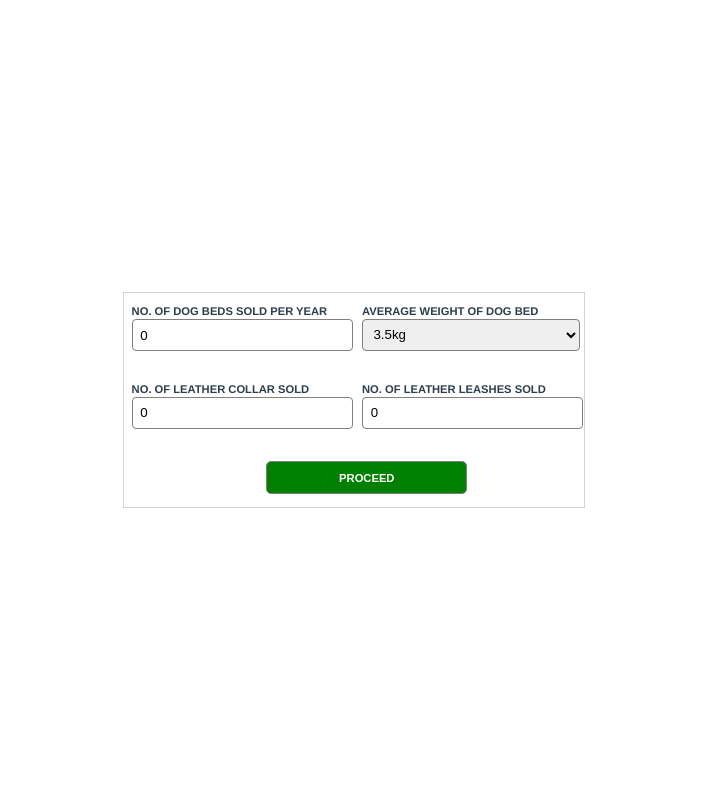
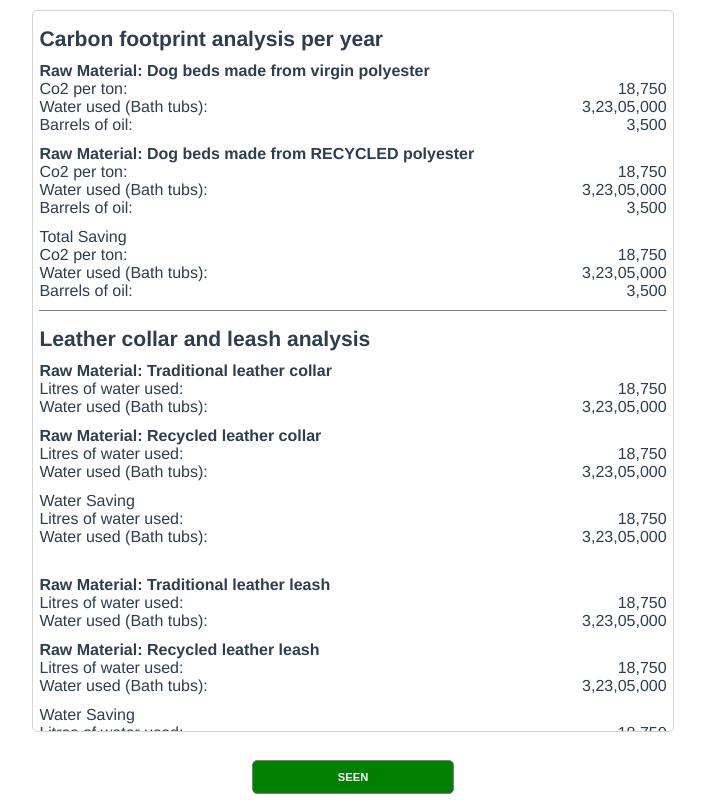
Before and after one commit to encodedBicoding/project_blu_prototype, a Vue app: page / in a window 1280 px wide. Both pictures are taken after a click on the button "PROCEED". Shown: the whole page, without its empty margins (287-992 px from the left). Built offline with nearby package versions, Linux system fonts and the light colour scheme; no server answers.

Commit message:
update app with dummy data build

```diff
--- a/src/views/Home.vue
+++ b/src/views/Home.vue
@@ -36,42 +36,54 @@
         <div class="table">
           <label class="table_header_label">Carbon footprint analysis per year</label>
           <div class="table_content">
-            <div class="table_key">
+            <div class="table_key font_bold">
               <span>Raw Material: </span>
               <span>Dog beds made from virgin polyester</span>
             </div>
             <div class="table_value_container">
               <div class="table_value_item">
                 <span>Co2 per ton: </span>
-              <span>18,750</span>
+                <span>{{
+                  formatCurrency(dog_bed_made_from_virgin_polyester.co2_per_ton)
+                  }}</span>
               </div>
               <div class="table_value_item">
                 <span>Water used (Bath tubs): </span>
-              <span>32,305,000</span>
+                <span>{{
+                  formatCurrency(dog_bed_made_from_virgin_polyester.water_used)
+                  }}</span>
               </div>
               <div class="table_value_item">
                 <span>Barrels of oil: </span>
-              <span>3,500</span>
+                <span>{{
+                  formatCurrency(dog_bed_made_from_virgin_polyester.barrel_of_oil)
+                }}</span>
               </div>
             </div>
           </div>
           <div class="table_content">
-            <div class="table_key">
+            <div class="table_key font_bold">
             <span>Raw Material: </span>
             <span>Dog beds made from RECYCLED polyester</span>
           </div>
           <div class="table_value_container">
             <div class="table_value_item">
               <span>Co2 per ton: </span>
-              <span>4,687</span>
+              <span>{{
+                formatCurrency(dog_bed_made_from_recycled_polyester.co2_per_ton)
+              }}</span>
             </div>
             <div class="table_value_item">
               <span>Water used (Bath tubs): </span>
-              <span>4,522,700</span>
+              <span>{{
+                formatCurrency(dog_bed_made_from_recycled_polyester.water_used)
+              }}</span>
             </div>
             <div class="table_value_item">
               <span>Barrels of oil: </span>
-              <span>1,050</span>
+              <span>{{
+                formatCurrency(dog_bed_made_from_recycled_polyester.barrel_of_oil)
+              }}</span>
             </div>
           </div>
           </div>
@@ -82,15 +94,15 @@
              <div class="table_value_container">
             <div class="table_value_item">
               <span>Co2 per ton: </span>
-              <span>14,062</span>
+              <span>{{formatCurrency(total_saving.co2_per_ton)}}</span>
             </div>
             <div class="table_value_item">
               <span>Water used (Bath tubs): </span>
-              <span>27,782,300</span>
+              <span>{{formatCurrency(total_saving.water_used)}}</span>
             </div>
             <div class="table_value_item">
               <span>Barrels of oil: </span>
-              <span>2,450</span>
+              <span>{{formatCurrency(total_saving.barrel_of_oil)}}</span>
             </div>
           </div>
           </div>
@@ -98,34 +110,42 @@
         <div class="table">
           <label class="table_header_label">Leather collar and leash analysis</label>
           <div class="table_content">
-            <div class="table_key">
+            <div class="table_key font_bold">
             <span>Raw Material: </span>
             <span>Traditional leather collar</span>
           </div>
           <div class="table_value_container">
             <div class="table_value_item">
               <span>Litres of water used: </span>
-              <span>5,296,000</span>
+              <span>{{
+                formatCurrency(traditional_leather_collar.litres_of_water_used)
+              }}</span>
             </div>
             <div class="table_value_item">
               <span>Water used (Bath tubs): </span>
-              <span>68,848</span>
+              <span>{{
+                formatCurrency(traditional_leather_collar.water_used)
+              }}</span>
             </div>
           </div>
           </div>
           <div class="table_content">
-            <div class="table_key">
+            <div class="table_key font_bold">
             <span>Raw Material: </span>
             <span>Recycled leather collar</span>
           </div>
           <div class="table_value_container">
             <div class="table_value_item">
               <span>Litres of water used: </span>
-              <span>529,600</span>
+              <span>{{
+                formatCurrency(recycled_leather_collar.litres_of_water_used)
+                }}</span>
             </div>
             <div class="table_value_item">
               <span>Water used (Bath tubs): </span>
-              <span>6,885</span>
+              <span>{{
+                formatCurrency(recycled_leather_collar.water_used)
+              }}</span>
             </div>
           </div>
           </div>
@@ -136,44 +156,54 @@
              <div class="table_value_container">
             <div class="table_value_item">
               <span>Litres of water used: </span>
-              <span>4,766,400</span>
+              <span>{{
+                formatCurrency(collar_water_saving.litres_of_water_used)
+              }}</span>
             </div>
             <div class="table_value_item">
               <span>Water used (Bath tubs): </span>
-              <span>61,963</span>
+              <span>{{formatCurrency(collar_water_saving.water_used)}}</span>
             </div>
           </div>
           </div>
           <br/>
           <div class="table_content">
-            <div class="table_key">
+            <div class="table_key font_bold">
             <span>Raw Material: </span>
             <span>Traditional leather leash</span>
           </div>
           <div class="table_value_container">
             <div class="table_value_item">
               <span>Litres of water used: </span>
-              <span>16,020,400</span>
+              <span>{{
+                formatCurrency(traditional_leather_leash.litres_of_water_used)
+              }}</span>
             </div>
             <div class="table_value_item">
               <span>Water used (Bath tubs): </span>
-              <span>208,265</span>
+              <span>{{
+                formatCurrency(traditional_leather_leash.water_used)
+              }}</span>
             </div>
           </div>
           </div>
           <div class="table_content">
-            <div class="table_key">
+            <div class="table_key font_bold">
             <span>Raw Material: </span>
             <span>Recycled leather leash</span>
           </div>
           <div class="table_value_container">
             <div class="table_value_item">
               <span>Litres of water used: </span>
-              <span>1,456,400</span>
+              <span>{{
+                formatCurrency(recycled_leather_leash.litres_of_water_used)
+              }}</span>
             </div>
             <div class="table_value_item">
               <span>Water used (Bath tubs): </span>
-              <span>18,933</span>
+              <span>{{
+                formatCurrency(recycled_leather_leash.water_used)
+              }}</span>
             </div>
           </div>
           </div>
@@ -184,11 +214,15 @@
              <div class="table_value_container">
             <div class="table_value_item">
               <span>Litres of water used: </span>
-              <span>14,564,000</span>
+              <span>{{
+                formatCurrency(leash_water_saving.litres_of_water_used)
+              }}</span>
             </div>
             <div class="table_value_item">
               <span>Water used (Bath tubs): </span>
-              <span>189,332</span>
+              <span>{{
+                formatCurrency(leash_water_saving.water_used)
+              }}</span>
             </div>
           </div>
           </div>
@@ -196,26 +230,30 @@
         <div class="table">
           <label class="table_header_label">Co2 saving per item</label>
           <div class="table_content">
-            <div class="table_key">
+            <div class="table_key font_bold">
             <span>Raw Material: </span>
             <span>Recycled leather collar</span>
           </div>
           <div class="table_value_container">
             <div class="table_value_item">
               <span>Co2 saved (tons): </span>
-              <span>558</span>
+              <span>{{
+                formatCurrency(co2_saving_per_item.recycled_leather_collar.co2_saved)
+              }}</span>
             </div>
           </div>
         </div>
         <div class="table_content">
-            <div class="table_key">
+            <div class="table_key font_bold">
             <span>Raw Material: </span>
             <span>Recycled leather leash</span>
           </div>
           <div class="table_value_container">
             <div class="table_value_item">
               <span>Co2 saved (tons): </span>
-              <span>1536</span>
+              <span>{{
+                formatCurrency(co2_saving_per_item.recycled_leather_leash.co2_saved)
+              }}</span>
             </div>
           </div>
         </div>
@@ -246,6 +284,53 @@ export default {
       averageDogBedWeight: '3.5',
       noOfLeatherCollarSold: 0,
       noOfLeatherLeashesSold: 0,
+      dog_bed_made_from_virgin_polyester: {
+        co2_per_ton: 18750,
+        water_used: 32305000,
+        barrel_of_oil: 3500,
+      },
+      dog_bed_made_from_recycled_polyester: {
+        co2_per_ton: 18750,
+        water_used: 32305000,
+        barrel_of_oil: 3500,
+      },
+      total_saving: {
+        co2_per_ton: 18750,
+        water_used: 32305000,
+        barrel_of_oil: 3500,
+      },
+      traditional_leather_collar: {
+        litres_of_water_used: 18750,
+        water_used: 32305000,
+      },
+      recycled_leather_collar: {
+        litres_of_water_used: 18750,
+        water_used: 32305000,
+      },
+      collar_water_saving: {
+        litres_of_water_used: 18750,
+        water_used: 32305000,
+      },
+      traditional_leather_leash: {
+        litres_of_water_used: 18750,
+        water_used: 32305000,
+      },
+      recycled_leather_leash: {
+        litres_of_water_used: 18750,
+        water_used: 32305000,
+      },
+      leash_water_saving: {
+        litres_of_water_used: 18750,
+        water_used: 32305000,
+      },
+      co2_saving_per_item: {
+        recycled_leather_collar: {
+          co2_saved: 558,
+        },
+        recycled_leather_leash: {
+          co2_saved: 558,
+        },
+      },
     };
   },
   methods: {
@@ -271,9 +356,6 @@ export default {
           {
             headers: {
               'Content-type': 'application/json',
-              'Access-Control-Allow-Origin': '*',
-              'Access-Control-Allow-Headers': 'Origin, Accept, Content-Type, X-Requested-With, X-CSRF-Token',
-              'Access-Control-Allow-Methods': 'PUT, GET, POST, DELETE, OPTIONS',
             },
           },
         ).then((res) => res);
@@ -281,8 +363,12 @@ export default {
         console.log(response);
       } catch (err) {
         this.isLoading = false;
+        this.hasResults = true;
         console.log(err);
       }
+    },
+    formatCurrency(number) {
+      return new Intl.NumberFormat('en-IN').format(number);
     },
   },
 };
@@ -409,4 +495,7 @@ export default {
   align-items: center;
   justify-content: center;
 }
+.font_bold {
+  font-weight: 700;
+}
 </style>
```
Lines whose indentation alone changed are shown as unchanged.
